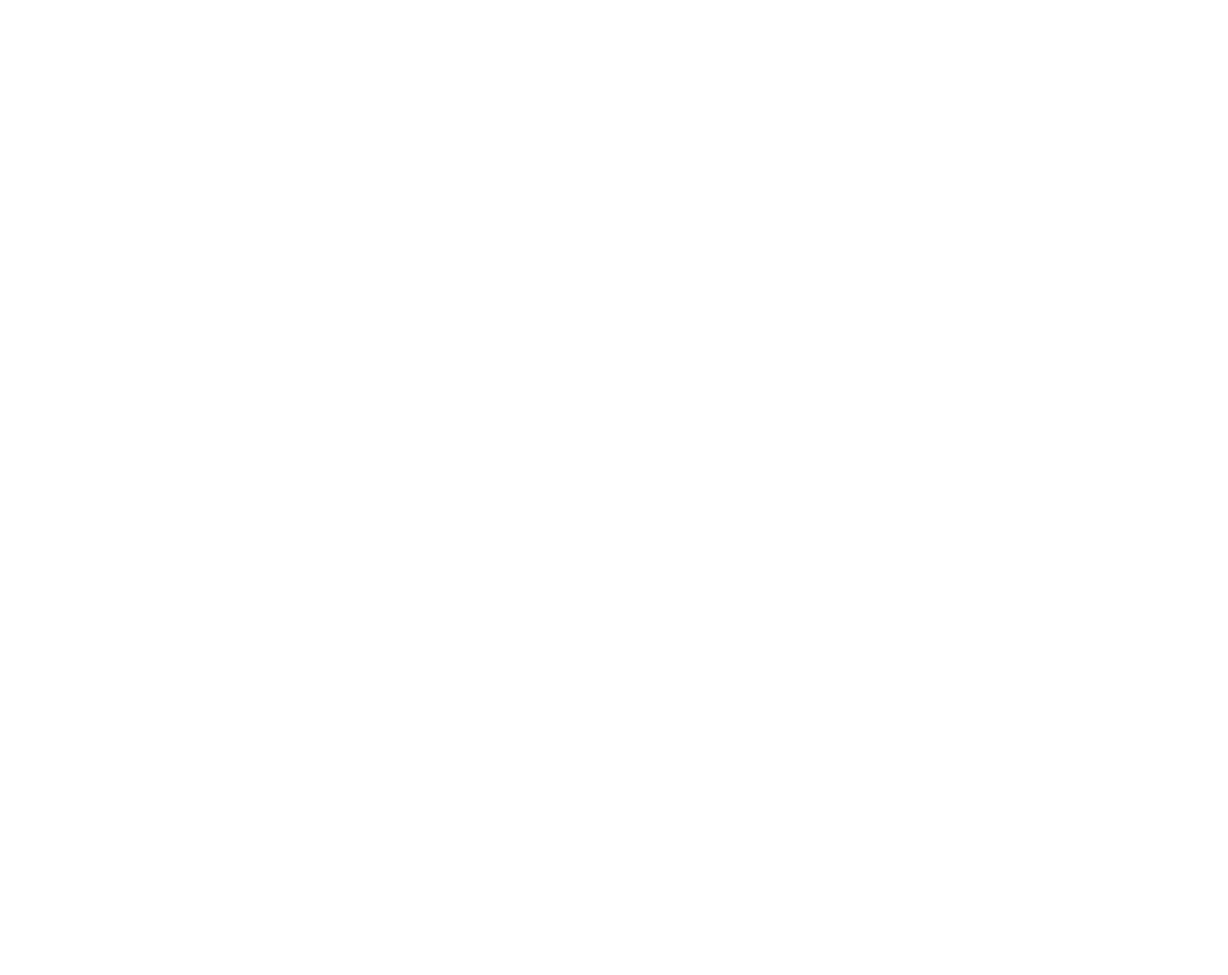
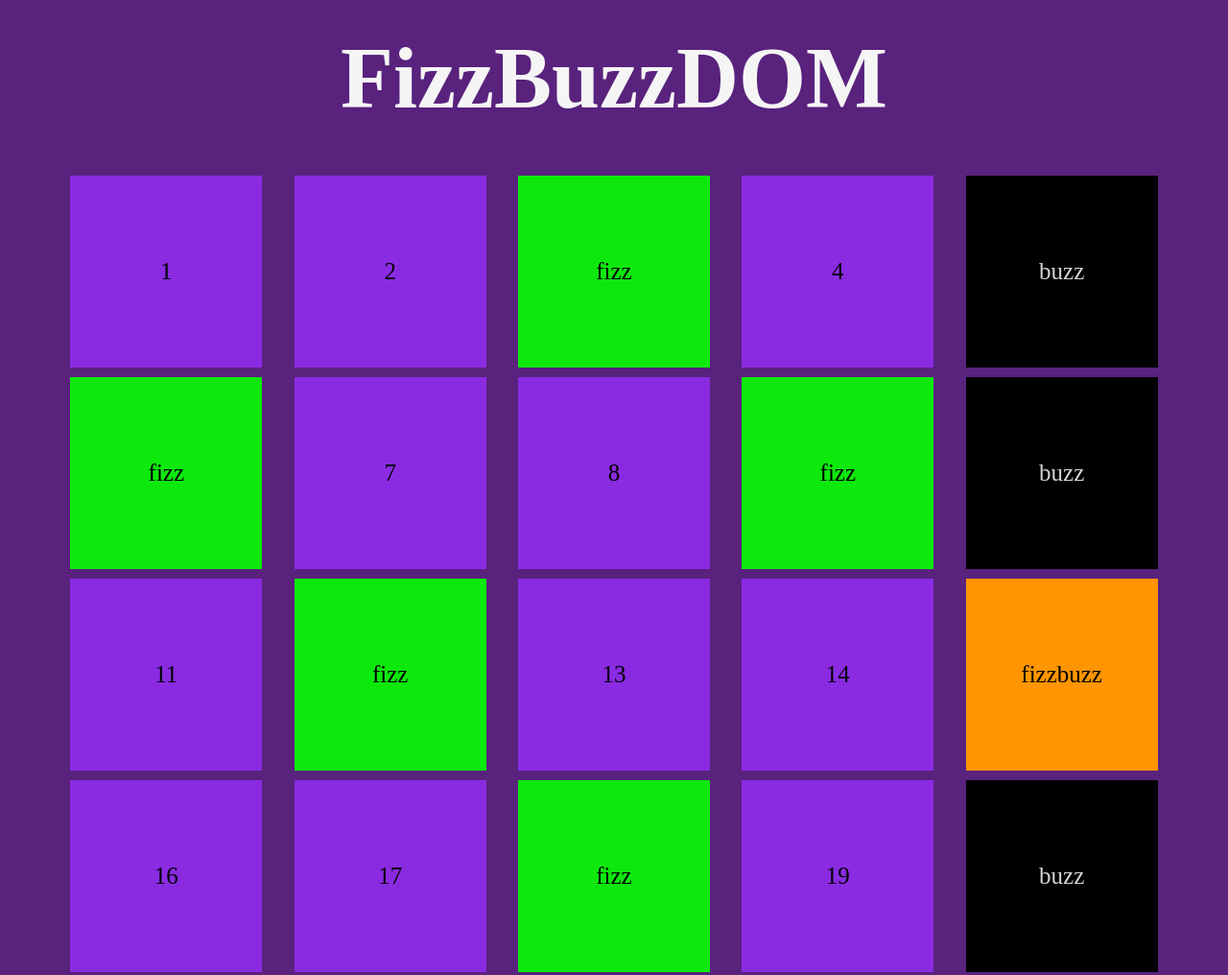
Before and after one commit to Fez06/js-fizzbuzz, a plain HTML site: page index.html in a window 1280 px wide. Shown: the top 1016 px of the page at 96% size. Before the commit the page ends 800 px from the top, so only its background shows below. Drawn offline with Linux system fonts and the light colour scheme.

Commit message:
bonus 1 e 2 fatti

```diff
--- a/index.html
+++ b/index.html
@@ -9,9 +9,8 @@
 </head>
 <body>
     <main>
-        <ul class="list">
-
-        </ul>
+        <h1>FizzBuzzDOM</h1>
+        <ul class="list"></ul>
     </main>
     <script src="main.js"></script>
 </body>
--- a/main.js
+++ b/main.js
@@ -2,19 +2,37 @@
 
 const ul = document.querySelector('ul.list');
 
+
 for (let i = 1; i <= 100; i++){
 
+    const li = document.createElement('li');
+
     if (i % 5 === 0 && i % 3 === 0) {
-        console.log('fizzbuzz');
+        //console.log('fizzbuzz');
+        li.append('fizzbuzz');
+        ul.append(li);
+        li.classList.add('square', 'fizzbuzz');
     }
     else if (i % 5 === 0) {
-        console.log('buzz');
+        //console.log('buzz');
+        li.append('buzz');
+        ul.append(li);
+        li.classList.add('square', 'buzz');
     }
     else if (i % 3 === 0) {
-        console.log('fizz');
+        //console.log('fizz');
+        li.append('fizz');
+        ul.append(li);
+        li.classList.add('square', 'fizz');
     }
     else {
-        console.log(i);
+        //console.log(i);
+        li.append(i);
+        ul.append(li);
+        li.classList.add('square', 'normal');
     }
 
+
+
+
 };
--- a/style.css
+++ b/style.css
@@ -0,0 +1,53 @@
+* {
+    margin: 0;
+    padding: 0;
+    box-sizing: border-box;
+}
+
+main {
+    background-color: rgb(89, 34, 125);
+    text-align: center;
+    padding-top: 30px;
+}
+
+ul {
+    max-width: 2000px;
+    padding: 50px;
+    list-style: none;
+    margin: auto;
+    display: flex;
+    flex-wrap: wrap;
+   justify-content: space-evenly;
+   gap: 10px;
+}
+
+.square {
+    height: 200px;
+    width: 200px;
+    display: flex;
+    align-items: center;
+    justify-content: center;
+    font-size: 25px;
+}
+
+.fizzbuzz {
+    background-color: rgb(255, 149, 0);
+}
+
+.buzz {
+    background-color: black;
+    color: lightgray;
+}
+
+.fizz {
+    background-color: rgb(13, 233, 13);
+}
+
+.normal {
+    background-color: blueviolet;
+}
+
+h1 {
+    color: whitesmoke;
+    font-size: 90px;
+}
```
Also changed, not shown: 1 other file.
